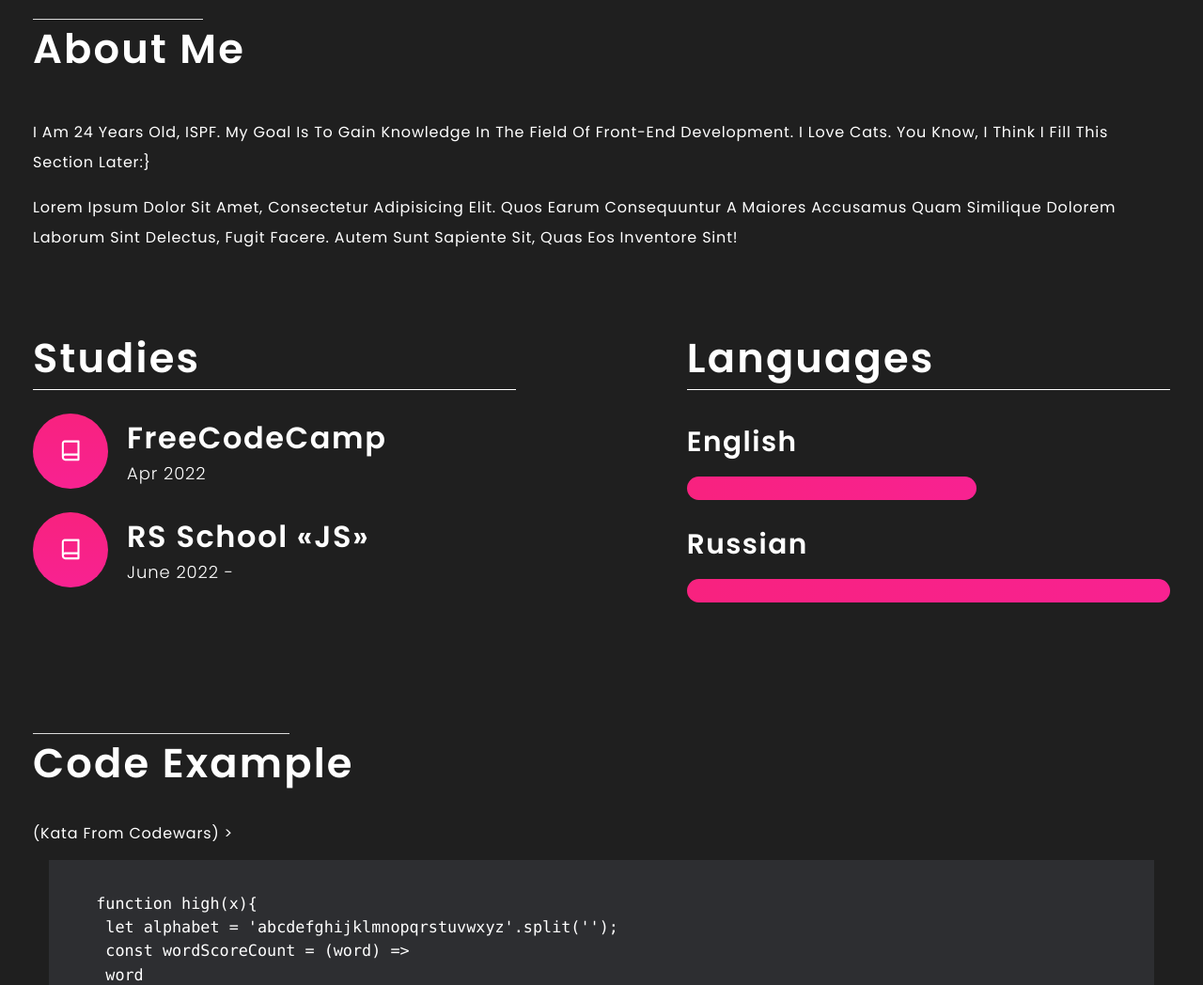
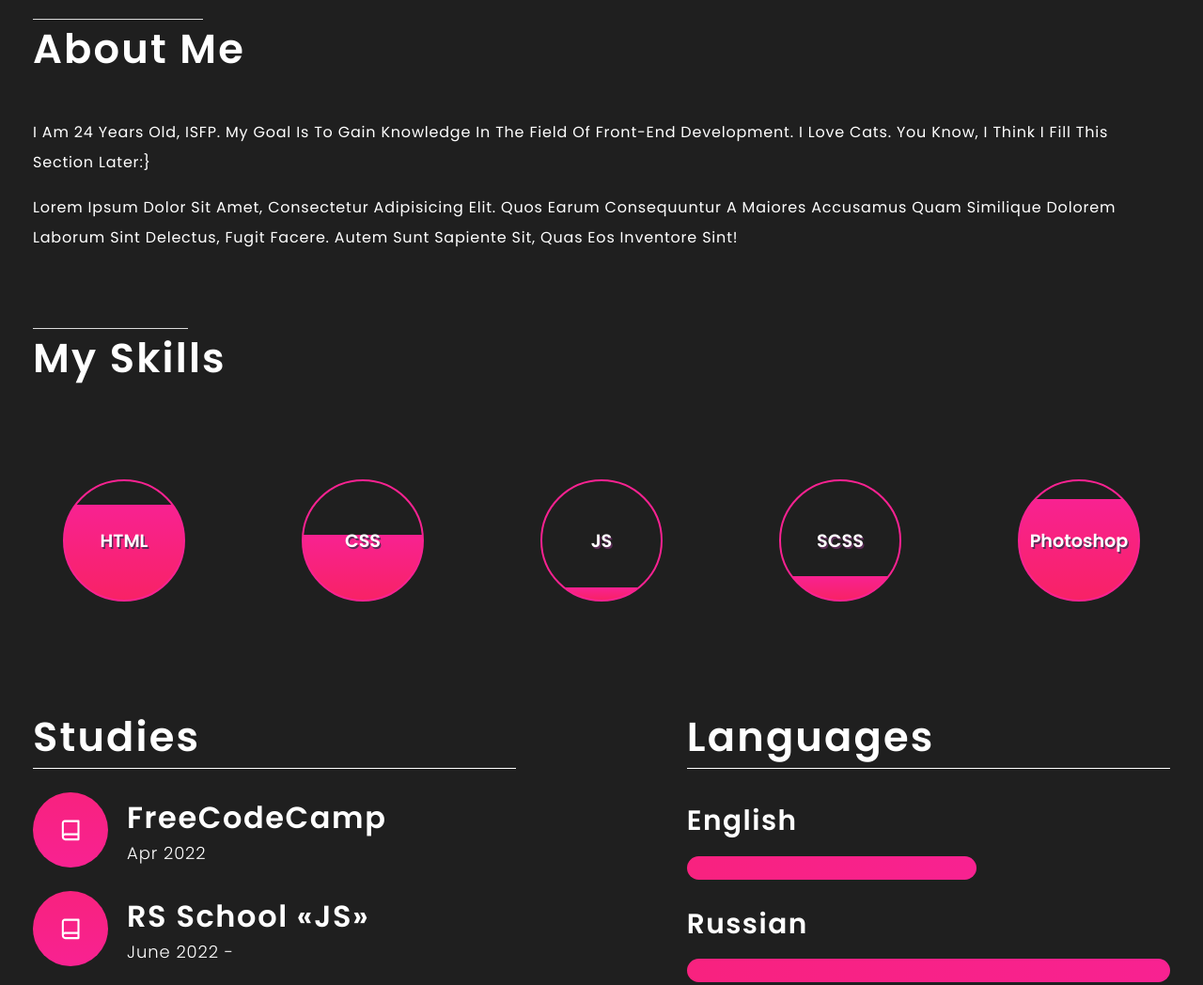
Before and after one commit to Jatterai/rsschool-cv, a plain HTML site: page index.html in a window 1280 px wide. Shown: the part 780-1828 px from the top of the page at 94% size. Drawn offline with Linux system fonts and the light colour scheme; files whose address does not match are found by name.

Commit message:
feat:add skills section

```diff
--- a/#scss/style.scss
+++ b/#scss/style.scss
@@ -1,5 +1,15 @@
 //--------------- ПЕРЕМЕННЫЕ -------------------------//
 @import "variables";
+
+::-webkit-scrollbar {
+	height: 4px;
+	width: 4px;
+	background: $backgroundColor;
+}
+::-webkit-scrollbar-thumb:horizontal {
+	background: rgba(248, 34, 145, 0.603);
+	border-radius: 10px;
+}
 
 body {
 	background-color: #1f1f1f;
@@ -250,7 +260,7 @@ section:not(:first-child) {
 		letter-spacing: 0.05em;
 	}
 }
-
+//----------- ABOUT SECTION ---------------//
 .about {
 	&__container {
 	}
@@ -270,6 +280,104 @@ section:not(:first-child) {
 			margin: 0px 0px 1em 0px;
 		}
 	}
+}
+
+//---------------------- SKILLS SECTION---------------------------------------//
+.skills {
+	&__container {
+		padding-bottom: (80 - 1.5rem) + px;
+		@media (max-width: $md3) {
+			padding-bottom: (55 - 1.5rem) + px;
+		}
+	}
+
+	&__title {
+		margin-bottom: 1.5em;
+	}
+
+	&__list {
+		display: flex;
+		gap: 40px;
+		justify-content: space-between;
+		padding: 2rem;
+		scrollbar-arrow-color: $accentColor;
+		@media (max-width: $md2) {
+			overflow: auto;
+			flex-wrap: nowrap;
+		}
+	}
+
+	&__item {
+		border: 2px solid $accentColor;
+		display: flex;
+		flex: 0 0 auto;
+		align-items: center;
+		justify-content: center;
+		background: $gradient;
+		height: 130px;
+		width: 130px;
+		border-radius: 50%;
+		padding: 1em;
+		span {
+			font-weight: 600;
+			font-size: 1.2rem;
+			overflow-wrap: break-word;
+			text-shadow: 1.5px 1.5px 0px rgb(91, 45, 87);
+		}
+		@media (max-width: $md3) {
+			width: 100px;
+			height: 100px;
+			span {
+				font-size: 1rem;
+			}
+		}
+	}
+}
+
+.css {
+	background: linear-gradient(
+		0deg,
+		rgb(248, 34, 102) 0%,
+		rgb(248, 34, 145) 55%,
+		$backgroundColor 55%,
+		$backgroundColor 100%
+	);
+}
+.js {
+	background: linear-gradient(
+		0deg,
+		rgb(248, 34, 102) 0%,
+		rgb(248, 34, 145) 10%,
+		$backgroundColor 10%,
+		$backgroundColor 100%
+	);
+}
+.html {
+	background: linear-gradient(
+		0deg,
+		rgb(248, 34, 102) 0%,
+		rgb(248, 34, 145) 80%,
+		$backgroundColor 80%,
+		$backgroundColor 100%
+	);
+}
+.scss {
+	background: linear-gradient(
+		0deg,
+		rgb(248, 34, 102) 0%,
+		rgb(248, 34, 145) 20%,
+		$backgroundColor 20%,
+		$backgroundColor 100%
+	);
+}
+.Photoshop {
+	background: linear-gradient(
+		0deg,
+		rgb(248, 34, 102) 0%,
+		rgb(248, 34, 145) 85%,
+		$backgroundColor 85%,
+		$backgroundColor 100%
+	);
 }
 
 //------------------------ LANGUAGE AND STUDIES ------------------------------//
@@ -419,6 +527,23 @@ section:not(:first-child) {
 			&:hover {
 				color: $accentColor;
 			}
+
+			span {
+				display: inline-block;
+				font-size: 140%;
+				line-height: 0;
+				position: relative;
+				top: 0.13em;
+				left: 0;
+				transition: left 200ms ease 0s;
+			}
+
+			&:hover span {
+				left: 5px;
+			}
+			&:active {
+				color: $accentColor;
+			}
 		}
 	}
 
--- a/index.html
+++ b/index.html
@@ -55,7 +55,7 @@
 					<h2 class="about__title title title-upline">About me</h2>
 
 					<p class="about__text text">
-						I am 24 years old, ISPF. My goal is to gain knowledge in the field of front-end development. I love
+						I am 24 years old, ISFP. My goal is to gain knowledge in the field of front-end development. I love
 						cats. You know, i think i fill this section later:}
 					</p>
 					<p class="about__text text">
@@ -65,6 +65,19 @@
 					</p>
 
 				</div>
+			</section>
+
+			<section class="skills">
+				<div class="skills__container _container">
+					<h2 class="skills__title title title-upline">My Skills</h2>
+					<ul class="skills__list">
+						<li class="skills__item html"><span>HTML</span></li>
+						<li class="skills__item css"><span>CSS</span></li>
+						<li class="skills__item js"><span>JS</span></li>
+						<li class="skills__item scss"><span>SCSS</span></li>
+						<li class="skills__item Photoshop"><span>Photoshop</span></li>
+					</ul>
+
 			</section>
 
 			<section class="studies-languages">
@@ -116,12 +129,13 @@
 
 			</section>
 
+
 			<section class="code">
 				<div class="code__container _container">
 					<h2 class="code__title title title-upline">Code Example</h2>
 					<p class="code__text text">
 						<a href="https://www.codewars.com/kata/highest-scoring-word/javascript" target="_blank">(Kata from
-							Codewars) ></a>
+							Codewars) <span>></span></a>
 					</p>
 					<code class="code__code">
 						function high(x){<br>
```
Also changed, not shown: css/style.css.
